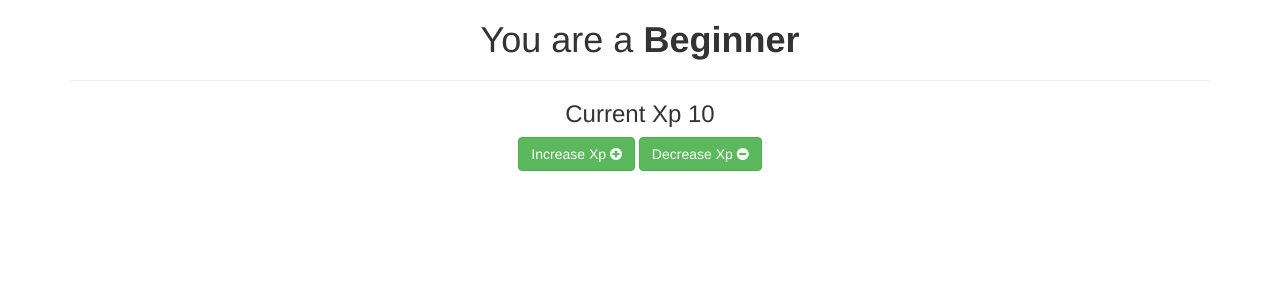
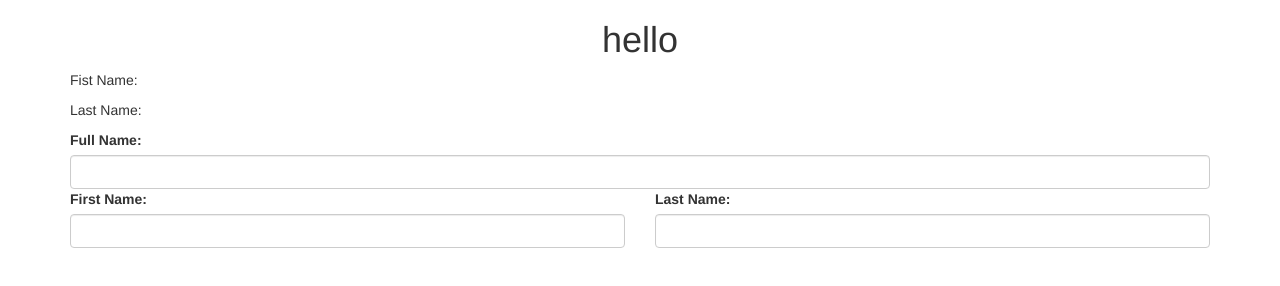
Before and after one commit to vivmaniaa/vuejs-beginner, a plain HTML site: page index.html in a window 1280 px wide. Drawn offline with nearby package versions, Linux system fonts and the light colour scheme.

Commit message:
In this project through fullName we are demonstrating getter setter in the computed property previously we were only using getter porperty which is also the  default property

```diff
--- a/index.html
+++ b/index.html
@@ -4,7 +4,6 @@
 	<title>vue js project</title>
 
 	<link rel="stylesheet" type="text/css" href="https://maxcdn.bootstrapcdn.com/bootstrap/3.3.7/css/bootstrap.min.css">
-	<link rel="stylesheet" type="text/css" href="https://maxcdn.bootstrapcdn.com/font-awesome/4.7.0/css/font-awesome.min.css">
 
 	<style>
 		[v-cloak]{
@@ -15,14 +14,19 @@
 <body>
 <div class="container">
 	<div id="app">
-		<h1 class="text-center">You are a <strong>{{level}}</strong></h1>
-		<hr>
-		<h3 class="text-center">Current Xp {{xp}}</h3>
-		<div class="text-center">
-			<button @click="IncreaseXp" class="btn btn-success">Increase Xp <i class="fa fa-plus-circle" aria-hidden="true"></i>
-</button>
-			<button @click="DecreaseXp" class="btn btn-success">Decrease Xp <i class="fa fa-minus-circle" aria-hidden="true"></i></button>
+		<h1 class="text-center">hello {{fullName}}</h1>
+
+		<p>Fist Name: {{firstName}}</p>
+		<p>Last Name: {{lastName}}</p>
+
+		<div class="row">
+			<div class="col-md-12"><label>Full Name: </label><input type="text" class="form-control" name="" v-model="fullName"></div>
+			<div class="col-md-6"><label>First Name: </label><input v-model="firstName" type="text" class="form-control" name="firstName"></div>
+			<div class="col-md-6"><label>Last Name: </label><input v-model="lastName" type="text" class="form-control" name="lastName"></div>
 		</div>
+
+
+
 	</div>
 </div>
 
@@ -31,29 +35,24 @@
 	var app = new Vue({
 		el: '#app',
 		data: {
-			xp: 10
-		},
-		methods: {
-			IncreaseXp: function(){
-				this.xp += 10
-			},
-			DecreaseXp: function(){
-				this.xp -= 10;
-				if(this.xp <0){
-					this.xp = 0
-				}
-			}
+			firstName: "",
+			lastName: ""
 		},
 		computed: {
-			level: function(){
-				if(this.xp >=200){
-					return "Pro"
-				} else if(this.xp >=100){
-					return "Intermediate"
-				} else if(this.xp >= 0){
-					return "Beginner"
+			fullName: {
+					//Getter function
+					get: function(){
+						return this.firstName + " " + this.lastName
+					},
+					//Setter function
+
+					set: function(value){
+						var name = value.split(' ')
+						this.firstName = name[0]
+						this.lastName = name[name.length - 1]
+					}
+
 				}
-			}
 		}
 
 
```
